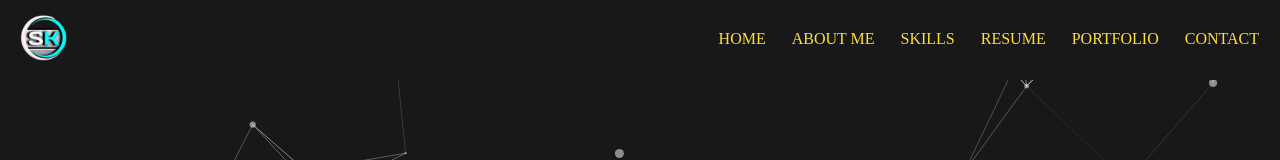
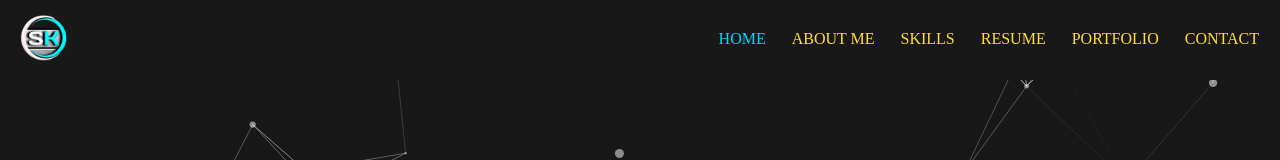
Before and after one commit to SanjayvVarma/Portfolio, a React (Create React App) app: page / in a window 1280 px wide. Shown: the top 160 px of the page. Built offline with nearby package versions, Linux system fonts and the light colour scheme.

Commit message:
isActive update

```diff
--- a/src/component/navbar/index.jsx
+++ b/src/component/navbar/index.jsx
@@ -2,7 +2,7 @@ import React, { useState } from 'react';
 import { FaBars, FaHome } from 'react-icons/fa';
 import { HiX } from 'react-icons/hi';
 import { GrResume } from "react-icons/gr";
-import { Link } from 'react-router-dom';
+import { NavLink,Link } from 'react-router-dom';
 import logo from '../../assets/sk2.png';
 import './style.scss';
 
@@ -61,9 +61,9 @@ const Navbar = () => {
                 <ul className={`navbar__container__menu ${toggleIcon ? 'active' : " "}`}>
                     {data.map((item, key) => (
                         <li key={key} className='navbar__container__menu__item'>
-                            <Link className='navbar__container__menu__item__links' to={item.to} onClick={closeMenu}>
+                            <NavLink className={({isActive}) => `${isActive ? "nav_color" : ""} navbar__container__menu__item__links`} to={item.to} onClick={closeMenu}>
                                 {item.label}
-                            </Link>
+                            </NavLink>
                         </li>
                     ))}
                 </ul>
--- a/src/component/navbar/style.scss
+++ b/src/component/navbar/style.scss
@@ -60,6 +60,10 @@
     display: none;
 }
 
+.nav_color{
+    color: rgb(0, 217, 255);
+}
+
 @media only screen and (max-width :768px) {
     .navbar__container__menu {
         display: flex;
```
